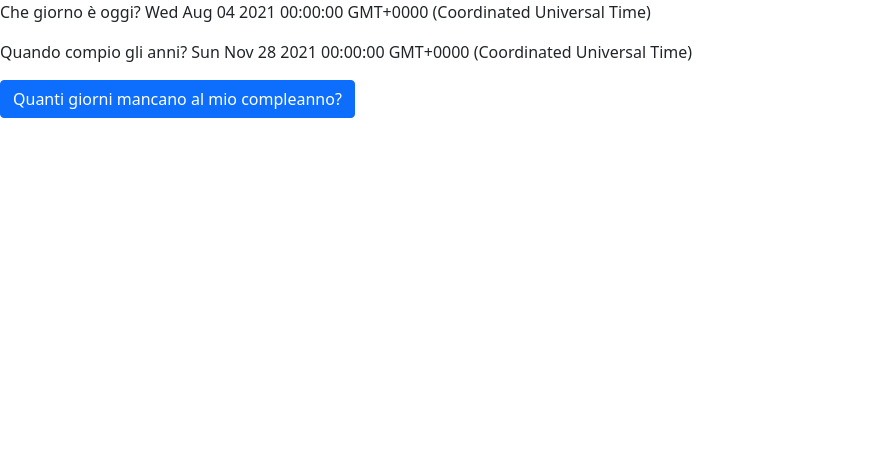
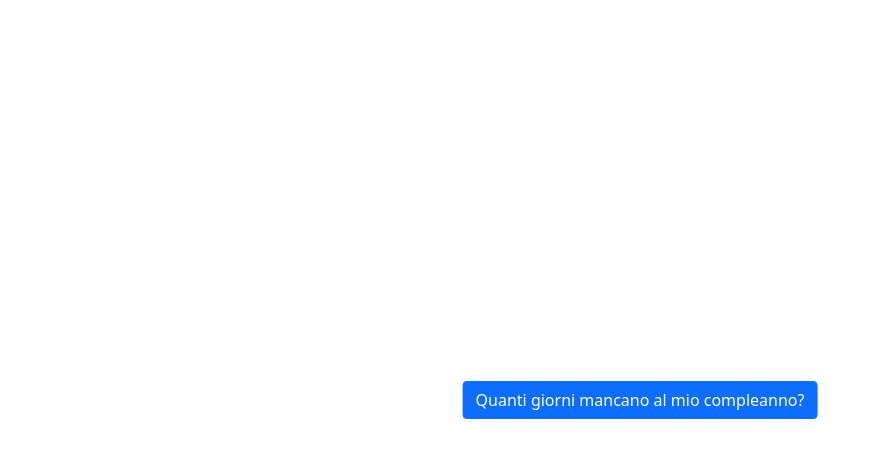
Before and after one commit to ClaudiaLanzoni/js-pwdgen-wannabe, a plain HTML site: page bonus/index.html in a window 1280 px wide. Shown: the whole page, without its empty margins (0-881 px from the left). Drawn offline with nearby package versions, Linux system fonts and the light colour scheme.

Commit message:
bonus finalized

```diff
--- a/bonus/index.html
+++ b/bonus/index.html
@@ -11,13 +11,13 @@
 </head>
 <body>
 
-    <p>Che giorno è oggi? <span id="data-corrente"></span></p>
+    <!--<p>Che giorno è oggi? <span id="data-corrente"></span></p>-->
 
-    <p>Quando compio gli anni? <span id="mio-compleanno"></span></p>
+    <!--<p>Quando compio gli anni? <span id="mio-compleanno"></span></p>-->
 
     <!--<p>Quanti giorni di differenza ci sono? <span id="differenza-giorni"></span></p>-->
 
-    <button onclick="calcolatoreCompleanno()"type="button" class="btn btn-primary">Quanti giorni mancano al mio compleanno?</button>
+    <button onclick="calcolatoreCompleanno()"type="button" class="btn btn-primary position-absolute top-50 start-50 translate-middle">Quanti giorni mancano al mio compleanno?</button>
 
 
 
--- a/bonus/myscript.js
+++ b/bonus/myscript.js
@@ -1,29 +1,36 @@
 
-var dataDiOggi = new Date("08/04/2021");
+var dataDiOggi = new Date();
+
+console.log(dataDiOggi);
+
+//FORNISCE FORMATO DATA GG/MM/AA PERò NON RENDE POSSIBILE LA SOTTRAZIONE
+
 //var giorno = String(dataDiOggi.getDate()).padStart(2, '0');
 //var mese = String(dataDiOggi.getMonth() + 1).padStart(2, '0');
 //var anno = dataDiOggi.getFullYear();
 //dataDiOggi = giorno + '/' + mese + '/' + anno;
-
-document.getElementById("data-corrente").innerHTML = dataDiOggi;
+//document.getElementById("data-corrente").innerHTML = dataDiOggi;
 
 var mioCompleanno = new Date("11/28/2021");
+
+console.log(mioCompleanno);
+
+//FORNISCE FORMATO DATA GG/MM/AA PERò NON RENDE POSSIBILE LA SOTTRAZIONE
+
 //var giorno = String(mioCompleanno.getDate()).padStart(2, '0');
+//var mese = String(mioCompleanno.getMonth() + 1).padStart(2, '0');
 //var anno = mioCompleanno.getFullYear();
 //mioCompleanno = giorno + '/' + mese + '/' + anno;
-
-document.getElementById("mio-compleanno").innerHTML = mioCompleanno;
-
-var differenza = mioCompleanno.getTime() - dataDiOggi.getTime();
+//document.getElementById("mio-compleanno").innerHTML = mioCompleanno;
 
 
-var giorniDifferenza = differenza / (1000 * 3600 * 24);
+//CALCOLO DIFFERENZA DI GIORNI TRA LA DATA DEL MIO COMPLEANNO E OGGI
+var giorniDifferenza = (Math.floor((mioCompleanno - dataDiOggi) / (1000*60*60*24)));
 
-giorniDifferenza = parseInt(giorniDifferenza);
-
-document.getElementById("differenza-giorni").innerHTML = giorniDifferenza;
+console.log(giorniDifferenza);
 
 
+//ALERT DOPO AVER SCHIACCIATO BOTTONE
 function calcolatoreCompleanno() {
    alert (giorniDifferenza);
   }
```
